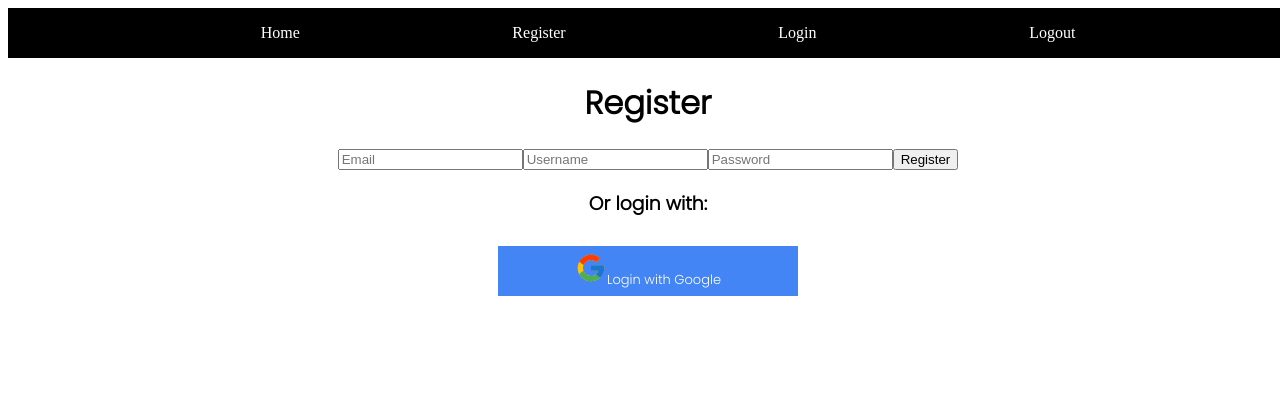
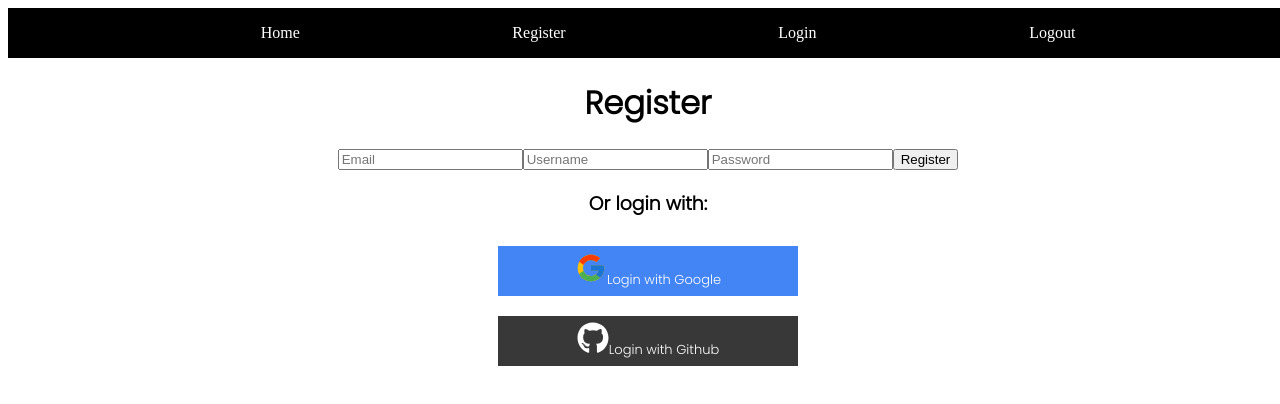
Before and after one commit to maindotmarcell/Zoomify-client, a React (Create React App) app: page /register in a window 1280 px wide. Shown: the top 404 px of the page. Built offline with nearby package versions, Linux system fonts and the light colour scheme; no server answers.

Commit message:
added github login

```diff
--- a/src/Components/Login/Login.module.css
+++ b/src/Components/Login/Login.module.css
@@ -23,6 +23,21 @@
 	position: absolute;
 }
 
+.githubContainer {
+    background: rgb(56, 56, 56);
+	display: flex;
+	align-items: center;
+	justify-content: center;
+	width: 300px;
+	height: 50px;
+	position: relative;
+	color: white;
+	font-family: 'Poppins', sans-serif;
+	font-size: 13px;
+	cursor: pointer;
+	margin: 10px;
+}
+
 .loginPage {
 	width: 100vw;
 	display: flex;
--- a/src/Components/Login/Login.tsx
+++ b/src/Components/Login/Login.tsx
@@ -1,6 +1,7 @@
 import axios from '../../constants/axios';
 import React, { FormEvent, useContext, useState } from 'react';
 import { FcGoogle } from 'react-icons/fc';
+import { FaGithub } from 'react-icons/fa';
 import styles from './Login.module.css';
 import { myContext } from '../../Context';
 
@@ -31,6 +32,10 @@ function Login() {
 		window.open('http://localhost:4000/auth/google', '_self');
 	};
 
+	const githubLogin = () => {
+		window.open('http://localhost:4000/auth/github', '_self');
+	};
+
 	return (
 		<div className={styles.loginPage}>
 			<h1>Login</h1>
@@ -57,6 +62,12 @@ function Login() {
 						Login with Google
 					</p>
 				</div>
+				<div className={styles.githubContainer} onClick={githubLogin}>
+					<p>
+						<FaGithub size="2rem" />
+						Login with Github
+					</p>
+				</div>
 			</div>
 		</div>
 	);
--- a/src/Components/Register/Register.module.css
+++ b/src/Components/Register/Register.module.css
@@ -23,6 +23,22 @@
 	position: absolute;
 }
 
+.githubContainer {
+    background: rgb(56, 56, 56);
+	display: flex;
+	align-items: center;
+	justify-content: center;
+	width: 300px;
+	height: 50px;
+	position: relative;
+	color: white;
+	font-family: 'Poppins', sans-serif;
+	font-size: 13px;
+	cursor: pointer;
+	margin: 10px;
+}
+
+
 .loginPage {
 	width: 100vw;
 	display: flex;
--- a/src/Components/Register/Register.tsx
+++ b/src/Components/Register/Register.tsx
@@ -1,6 +1,7 @@
 import axios from '../../constants/axios';
 import React, { FormEvent, useContext, useState } from 'react';
 import { FcGoogle } from 'react-icons/fc';
+import { FaGithub } from 'react-icons/fa';
 import styles from './Register.module.css';
 import { myContext } from '../../Context';
 
@@ -30,6 +31,10 @@ function Register() {
 	};
 	const googleLogin = () => {
 		window.open('http://localhost:4000/auth/google', '_self');
+	};
+
+	const githubLogin = () => {
+		window.open('http://localhost:4000/auth/github', '_self');
 	};
 
 	return (
@@ -64,6 +69,12 @@ function Register() {
 						Login with Google
 					</p>
 				</div>
+				<div className={styles.githubContainer} onClick={githubLogin}>
+					<p>
+						<FaGithub size="2rem" />
+						Login with Github
+					</p>
+				</div>
 			</div>
 		</div>
 	);
```
